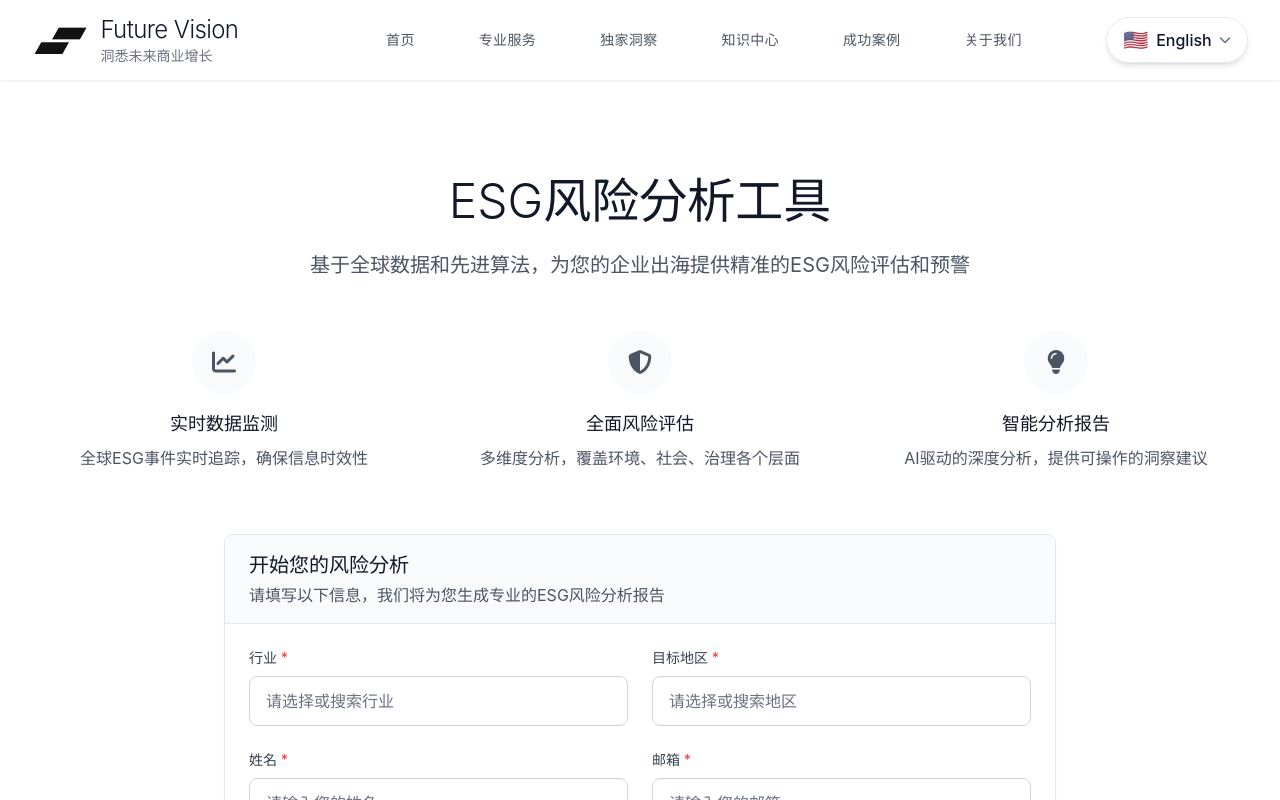
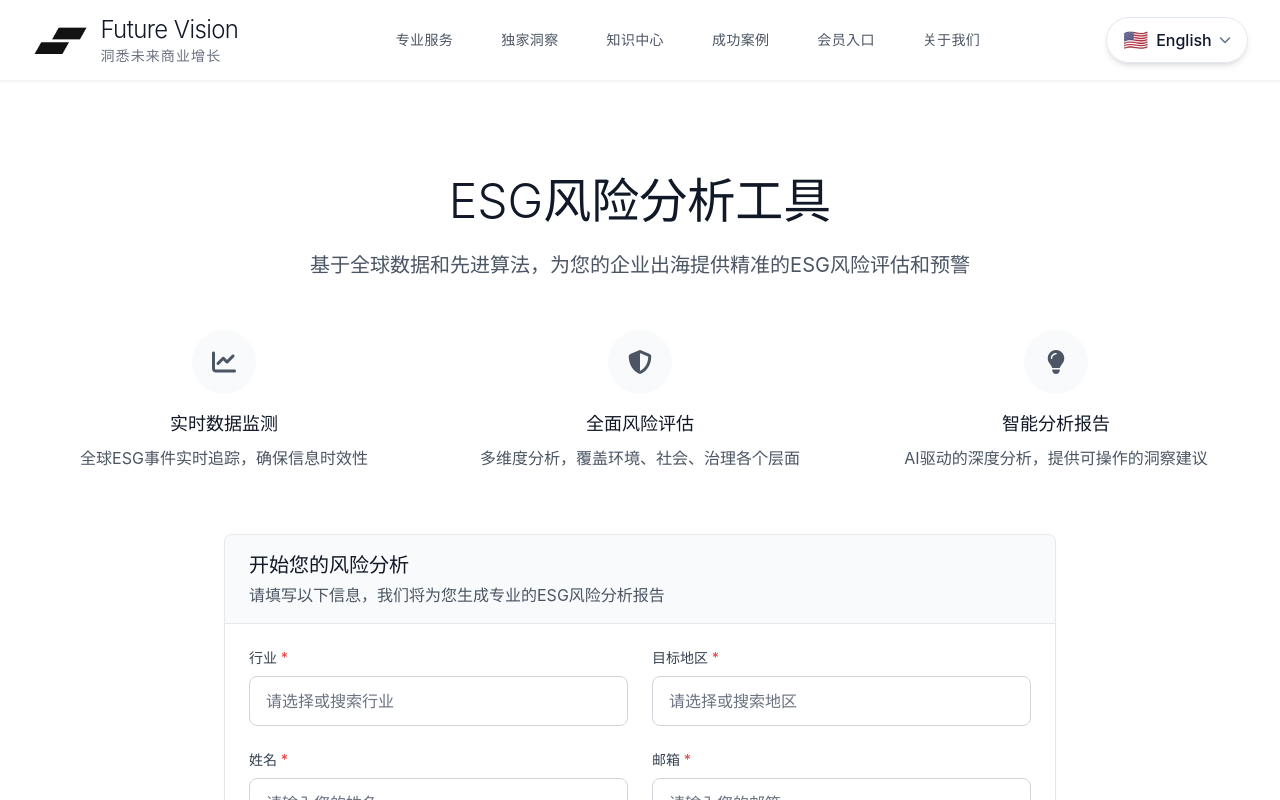
Before and after one commit to Ginette9/FutureVision, a React (Vite) app: page /esg-risk-analysis in a window 1280 px wide. Shown: the top 800 px of the page. Built offline with nearby package versions, Linux system fonts and the light colour scheme.

Commit message:
navigation优化

```diff
--- a/src/components/Navigation.tsx
+++ b/src/components/Navigation.tsx
@@ -8,7 +8,7 @@ const Navigation = () => {
   const location = useLocation();
 
   const navItems = [
-    { name: '首页', path: '/' },
+    // 首页从导航移除，改为点击左侧 logo + 文案回到首页
     { name: '专业服务', path: '/services' },
     // { name: '产品', path: '/products', subItems: [
     //   { name: 'ESG风险分析', path: '/esg-risk-analysis' }
@@ -16,8 +16,10 @@ const Navigation = () => {
     { name: '独家洞察', path: '/insights' },
     { name: '知识中心', path: '/knowledge' },
     { name: '成功案例', path: '/cases' },
+    // 会员入口（外链），位于“成功案例”和“关于我们”之间
+    { name: '会员入口', href: 'https://mscfv.com/futureVision/' },
     { name: '关于我们', path: '/about' },
-  ];
+  ] as Array<{ name: string; path?: string; href?: string }>;
 
   const isActive = (path: string) => {
     if (path === '/') {
@@ -31,7 +33,7 @@ const Navigation = () => {
       <div className="max-w-7xl mx-auto px-4 sm:px-6 lg:px-8">
         <div className="flex items-center h-20">
           {/* Logo - 左侧 */}
-          <Link to="/" className="flex items-center space-x-3 mr-16">
+          <Link to="/" className="flex items-center space-x-3 mr-8">
             <img
               src="/images/future-vision-logo-graph.png"
               alt="Future Vision Logo"
@@ -39,24 +41,36 @@ const Navigation = () => {
             />
             <div className="hidden sm:block">
               <h1 className="text-2xl font-light text-gray-900 tracking-tight">Future Vision</h1>
-              <p className="text-sm text-gray-500 font-light">洞悉未来商业增长</p>
+              <p className="text-sm text-gray-500 font-light" style={{ letterSpacing: '0.08em' }}>洞悉未来商业增长</p>
             </div>
           </Link>
 
           {/* Desktop Navigation - 中间 */}
-          <div className="hidden md:flex items-center justify-center space-x-16 flex-1">
-            {navItems.map((item) => (
+          <div className="hidden md:flex items-center justify-center space-x-12 flex-1">
+            {navItems.map((item) => {
+              if (item.href) {
+                return (
+                  <a
+                    key={item.href}
+                    href={item.href}
+                    className="relative text-sm font-medium tracking-wide transition-colors duration-300 whitespace-nowrap text-gray-600 hover:text-gray-900"
+                  >
+                    {item.name}
+                  </a>
+                );
+              }
+              return (
                 <Link
                   key={item.path}
-                to={item.path}
+                  to={item.path!}
                   className={`relative text-sm font-medium tracking-wide transition-colors duration-300 whitespace-nowrap ${
-                  isActive(item.path)
+                    isActive(item.path!)
                       ? 'text-gray-900'
                       : 'text-gray-600 hover:text-gray-900'
                   }`}
                 >
                   {item.name}
-                {isActive(item.path) && (
+                  {isActive(item.path!) && (
                     <motion.div
                       layoutId="activeTab"
                       className="absolute -bottom-6 left-0 right-0 h-0.5 bg-gray-900"
@@ -65,7 +79,8 @@ const Navigation = () => {
                     />
                   )}
                 </Link>
-            ))}
+              );
+            })}
           </div>
 
           {/* Right side items */}
@@ -101,20 +116,34 @@ const Navigation = () => {
             className="md:hidden bg-white border-t border-gray-100"
           >
             <div className="px-4 pt-4 pb-6 space-y-4">
-              {navItems.map((item) => (
+              {navItems.map((item) => {
+                if (item.href) {
+                  return (
+                    <a
+                      key={item.href}
+                      href={item.href}
+                      onClick={() => setIsMenuOpen(false)}
+                      className="block py-2 text-base font-medium transition-colors duration-300 text-gray-600 hover:text-gray-900"
+                    >
+                      {item.name}
+                    </a>
+                  );
+                }
+                return (
                   <Link
                     key={item.path}
-                  to={item.path}
+                    to={item.path!}
                     onClick={() => setIsMenuOpen(false)}
                     className={`block py-2 text-base font-medium transition-colors duration-300 ${
-                    isActive(item.path)
+                      isActive(item.path!)
                         ? 'text-gray-900'
                         : 'text-gray-600 hover:text-gray-900'
                     }`}
                   >
                     {item.name}
                   </Link>
-              ))}
+                );
+              })}
 
               {/* Mobile CTA */}
               <Link
--- a/src/pages/Home.tsx
+++ b/src/pages/Home.tsx
@@ -109,7 +109,7 @@ export default function NewHome() {
             >
               <h1 className="text-3xl lg:text-5xl font-light text-gray-900 mb-6 leading-tight">
                 企业全球环境与社会
-                <span className="block font-normal text-gray-700">冲突风险管理</span>
+                <span className="block font-normal text-gray-700 mt-2">冲突风险管理</span>
               </h1>
               <p className="text-lg lg:text-xl text-gray-600 mb-8 leading-relaxed max-w-2xl">
                 为中企出海提供全球ESG风险全面评估、监控预警与在地化管理，帮助企业规避ESG冲突事件，避免重大财务和声誉损失。
@@ -130,9 +130,9 @@ export default function NewHome() {
               transition={{ duration: 0.8, delay: 0.2 }}
               className="relative"
             >
-              <div className="aspect-square bg-gray-50 rounded-lg overflow-hidden">
+              <div className="aspect-square bg-white-50 rounded-lg overflow-hidden">
                 <img
-                  src="https://images.unsplash.com/photo-1560472354-b33ff0c44a43?w=600&h=600&fit=crop"
+                  src="/images/square_earth.png"
                   alt="ESG咨询服务"
                   className="w-full h-full object-cover"
                 />
```
Also changed, not shown: public/images/square_earth.png (added). Lines whose indentation alone changed are shown as unchanged.
